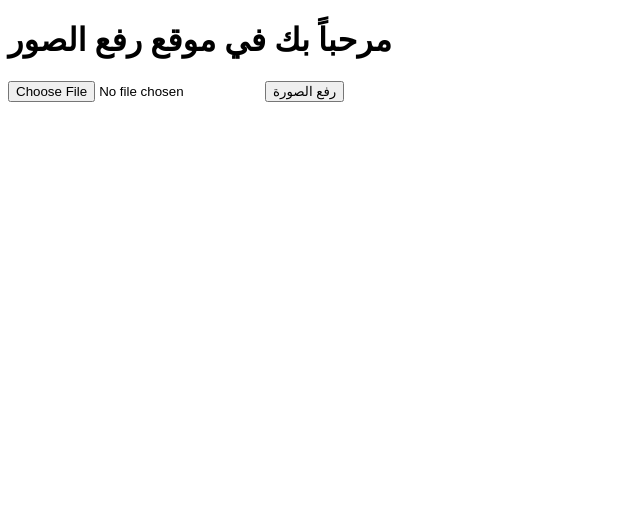
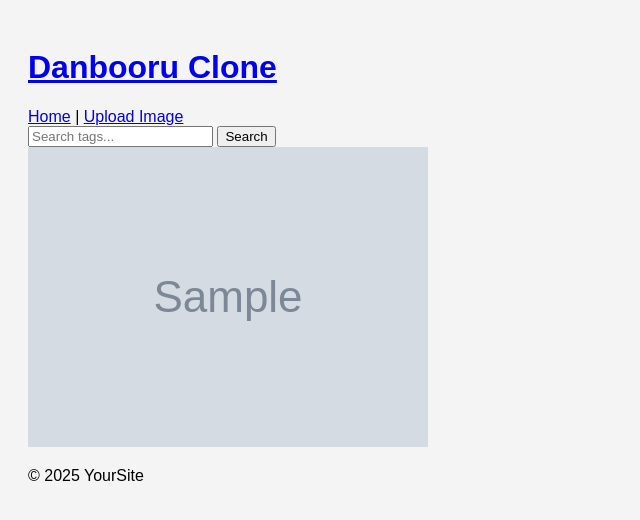
Before and after one commit to Ahmed-GaMz/Danbooru-clone, a Flask app: template templates/index.html in a window 1280 px wide. Shown: the top 520 px of the page, without its empty margins (0-640 px from the left). Run offline with Flask 3, Linux system fonts and the light colour scheme; the template is opened without the code that fills it: values that come from a table or form of the project are taken from there, others are empty; tables that the repository leaves empty hold one stand-in row (values such as "Sample post"); grey boxes marked "Sample" are stand-in pictures.

Commit message:
Add files via upload

```diff
--- /dev/null
+++ b/templates/base.html
@@ -0,0 +1,24 @@
+<!DOCTYPE html>
+<html lang="en">
+<head>
+    <meta charset="UTF-8" />
+    <meta name="viewport" content="width=device-width, initial-scale=1" />
+    <title>Danbooru Clone</title>
+    <link rel="stylesheet" href="{{ url_for('static', filename='css/style.css') }}">
+</head>
+<body>
+    <header>
+        <h1><a href="{{ url_for('index') }}">Danbooru Clone</a></h1>
+        <nav>
+            <a href="{{ url_for('index') }}">Home</a> |
+            <a href="{{ url_for('upload') }}">Upload Image</a>
+        </nav>
+    </header>
+    <main>
+        {% block content %}{% endblock %}
+    </main>
+    <footer>
+        <p>&copy; 2025 YourSite</p>
+    </footer>
+</body>
+</html>
--- a/templates/index.html
+++ b/templates/index.html
@@ -1,15 +1,18 @@
-<!DOCTYPE html>
-<html lang="en">
-<head>
-    <meta charset="UTF-8">
-    <title>موقع الرفع</title>
-</head>
-<body>
-    <h1>مرحباً بك في موقع رفع الصور</h1>
+{% extends "base.html" %}
 
-    <form action="/upload" method="POST" enctype="multipart/form-data">
-        <input type="file" name="file">
-        <button type="submit">رفع الصورة</button>
-    </form>
-</body>
-</html>
+{% block content %}
+<form method="get" action="{{ url_for('index') }}" class="search-form">
+    <input type="text" name="search" placeholder="Search tags..." value="{{ search or '' }}">
+    <button type="submit">Search</button>
+</form>
+
+<div class="image-grid">
+    {% for image in images %}
+        <a href="{{ url_for('image_detail', image_id=image.id) }}">
+            <img src="{{ url_for('uploaded_file', filename=image.filename) }}" alt="Image {{ image.id }}">
+        </a>
+    {% else %}
+        <p>No images found.</p>
+    {% endfor %}
+</div>
+{% endblock %}
```
Also changed, not shown: templates/image_detail.html (added, +20 -0 lines), templates/upload.html (added, +14 -0 lines).
